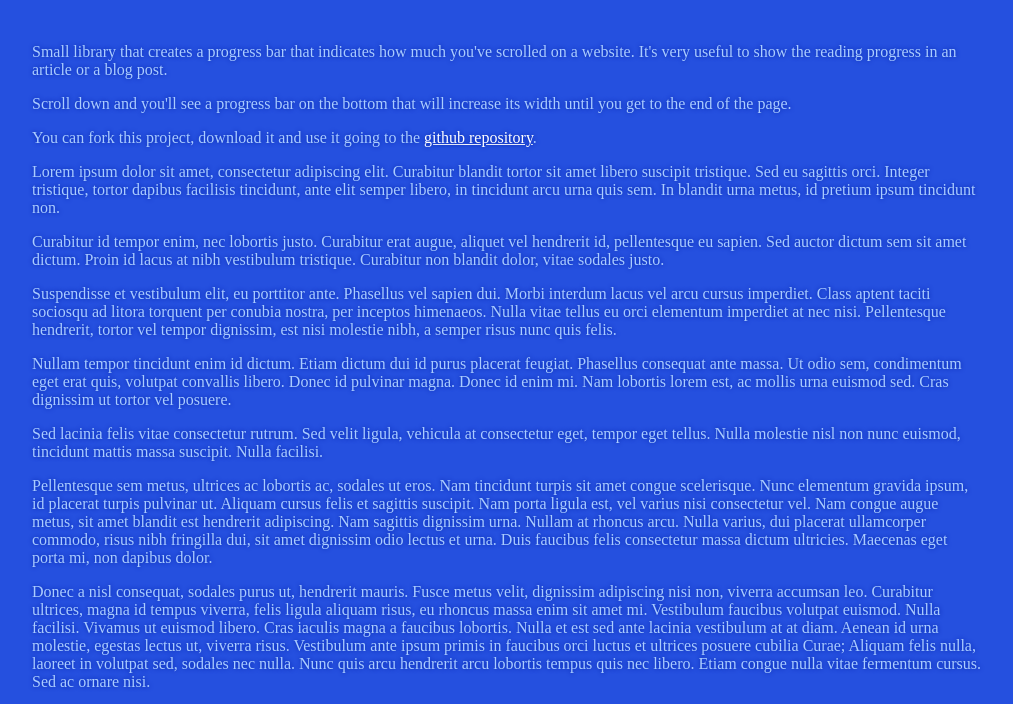
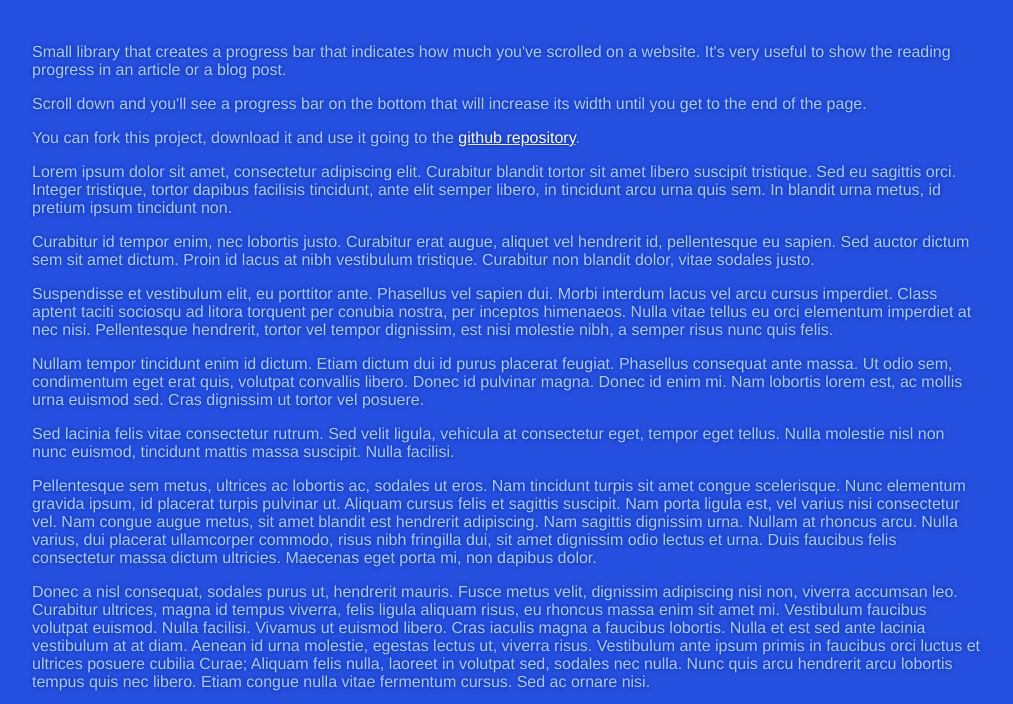
Before and after one commit to jeremenichelli/scrollProgress, a website: page index.html in a window 1280 px wide. Shown: the part 166-870 px from the top of the page, without its empty margins (133-1146 px from the left). Drawn offline with Linux system fonts and the light colour scheme.

```diff
--- a/index.html
+++ b/index.html
@@ -2,11 +2,13 @@
 <html lang="en">
 <head>
 	<meta charset="UTF-8">
+	<meta name="viewport" content="width=device-width,minimum-scale=1.0,initial-scale=1,maximum-scale=1.0">
 	<title>scrollProgress</title>
 	    <style>
 	        body {
 	            background: #2550DF;
 	            color: #AACCFF;
+	            font-family: Helvetica, 'Roboto', Arial, sans-serif;
 	        }
 
 	        header,
```
